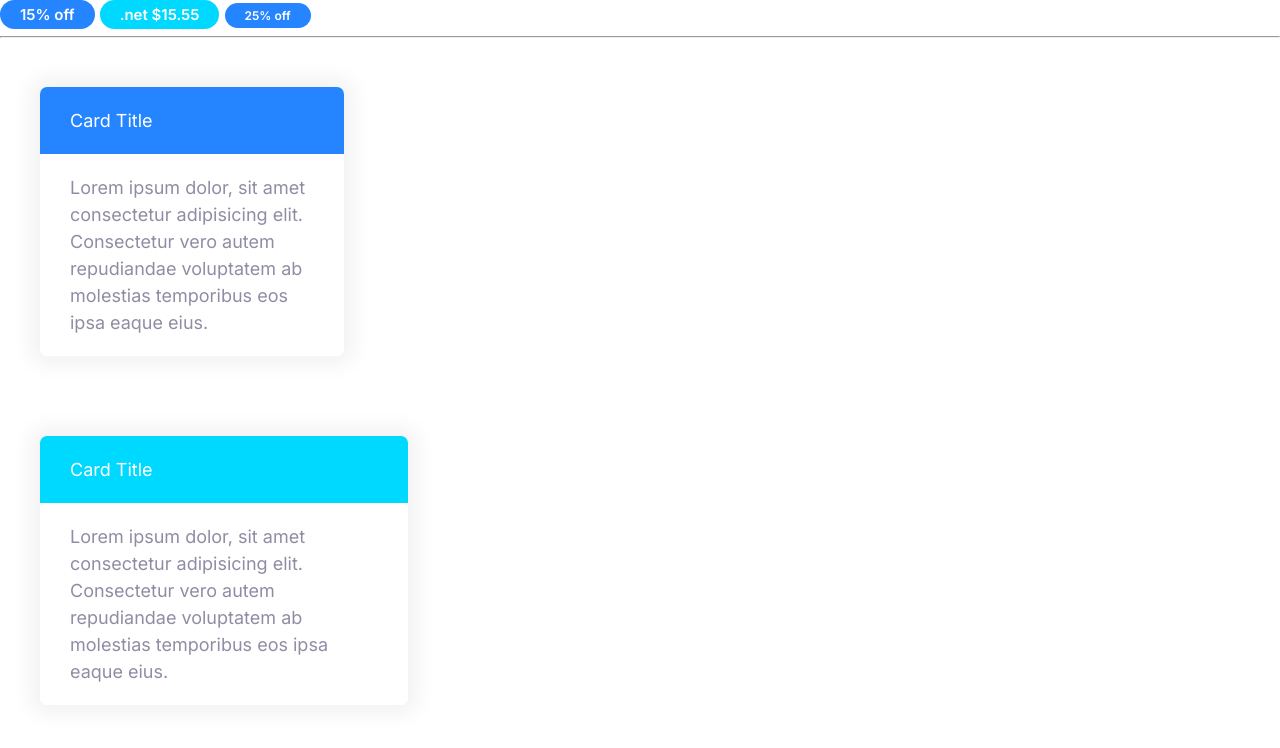
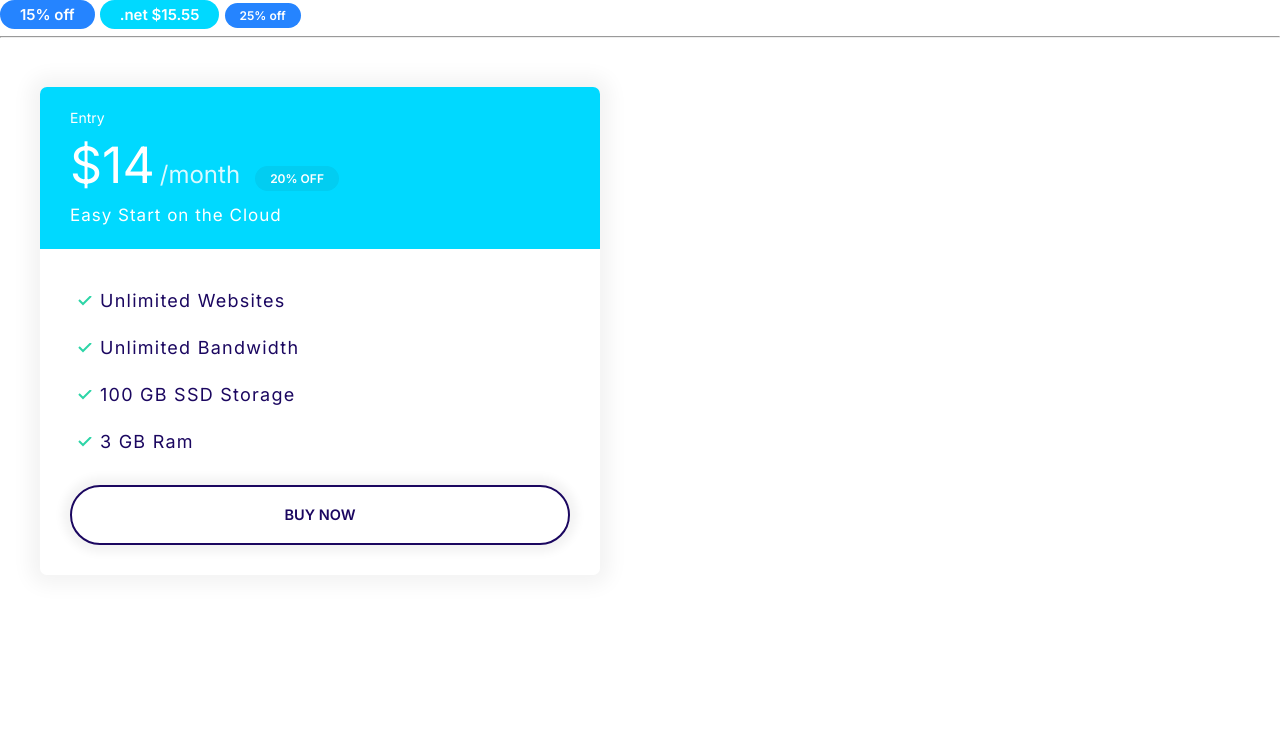
Before and after one commit to KaleemAhmed123/Shaamify-Page, a plain HTML site: page index.html in a window 1280 px wide. Drawn offline with Linux system fonts and the light colour scheme.

Commit message:
Done with the plan component (only popular badge left)

```diff
--- a/css/style.css
+++ b/css/style.css
@@ -120,6 +120,7 @@ a {
 
 .badge--small {
     font-size: 1.6rem;
+    padding: 0.5rem 1.5rem;
 }
 
 @media screen and (min-width: 1024px) {
@@ -201,7 +202,7 @@ a {
     cursor: pointer;
     white-space: nowrap;
     text-align: center;
-    box-shadow: 0 0 1rem rgba(0, 0, 0, 0.2);
+    box-shadow: 0 0 10px 7.5px #f3f3f3;
     transition: 0.4s ease;
 }
 
@@ -325,3 +326,57 @@ a {
     background: var(--color-secondary);
     color: #fff;
 }
+
+.card--secondary .badge--secondary {
+    /* that inside color is same */
+    background: #02cdf1;
+}
+
+
+/* ==== Plans ==== */
+
+.plan__name {
+    color: #fff;
+    margin: 0;
+    font-weight: 500;
+    font-size: 2.4rem;
+}
+
+.plan__price {
+    font-size: 6rem;
+}
+
+.plan__billing-cycle {
+    font-size: 2.4rem;
+    font-weight: 300;
+    opacity: 0.85;
+    margin-right: 1rem;
+}
+
+.plan__description {
+    font-size: 2rem;
+    font-weight: 300;
+    letter-spacing: 1px;
+    display: block;
+    /*starts on new line takes up entire hr space*/
+}
+
+.plan .list__item {
+    margin-bottom: 2rem;
+    letter-spacing: 1.25px;
+}
+
+@media screen and (min-width: 1024px) {
+    .plan__name {
+        font-size: 1.4rem;
+    }
+    .plan__price {
+        font-size: 5rem;
+    }
+    .plan__billin-cycle {
+        font-size: 1.6rem;
+    }
+    .plan__description {
+        font-size: 1.7rem;
+    }
+}
--- a/index.html
+++ b/index.html
@@ -17,20 +17,25 @@
     <span class="badge badge--secondary">.net $15.55</span>
     <span class="badge badge--primary badge--small">25% off</span>
     <hr />
-
-    <div style="width: 30%; padding: 4rem">
-        <div class="card card--primary">
-            <header class="card__header">Card Title</header>
-            <div class="card__body">
-                Lorem ipsum dolor, sit amet consectetur adipisicing elit. Consectetur vero autem repudiandae voluptatem ab molestias temporibus eos ipsa eaque eius.
-            </div>
-        </div>
-    </div>
-    <div style="width: 35%; padding: 4rem">
-        <div class="card card--secondary">
-            <header class="card__header">Card Title</header>
-            <div class="card__body">
-                Lorem ipsum dolor, sit amet consectetur adipisicing elit. Consectetur vero autem repudiandae voluptatem ab molestias temporibus eos ipsa eaque eius.
+    <div style="width: 50%; padding: 4rem">
+        <div class="plan">
+            <div class="card card--secondary">
+                <header class="card__header">
+                    <h3 class="plan__name">Entry</h3>
+                    <span class="plan__price">$14</span>
+                    <span class="plan__billing-cycle">/month</span>
+                    <span class="badge badge--secondary badge--small">20% OFF</span>
+                    <span class="plan__description">Easy Start on the Cloud</span>
+                </header>
+                <div class="card__body">
+                    <ul class="list list--tick">
+                        <li class="list__item">Unlimited Websites</li>
+                        <li class="list__item">Unlimited Bandwidth</li>
+                        <li class="list__item">100 GB SSD Storage</li>
+                        <li class="list__item">3 GB Ram</li>
+                    </ul>
+                    <button class="btn btn--outline btn--block">Buy Now</button>
+                </div>
             </div>
         </div>
     </div>
```
Also changed, not shown: components/card.html (+16 -0 lines).
